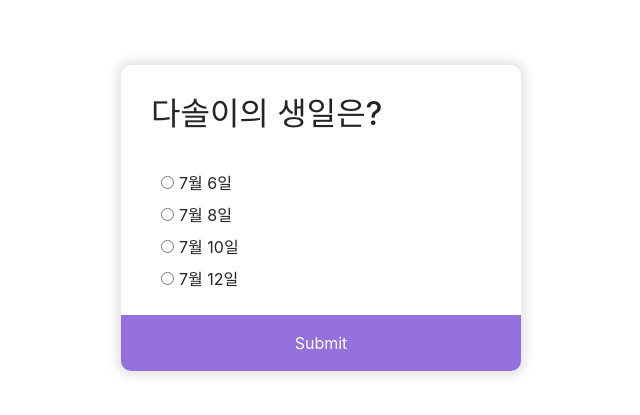
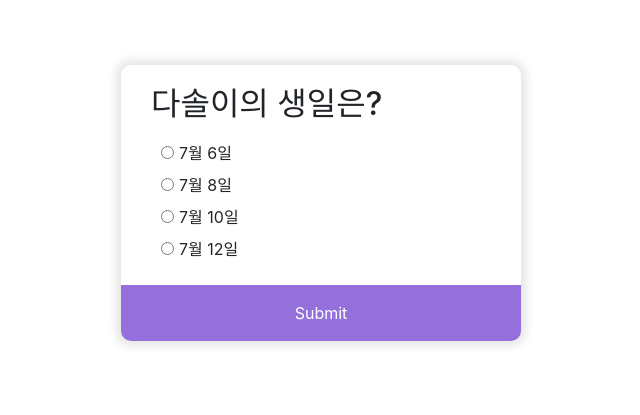
Before and after one commit to dasoljong/Vue-Simple-Projects, a Vue app: page /quiz in a window 1280 px wide. Shown: the part 235-650 px from the top of the page, without its empty margins (319-959 px from the left). Built offline with nearby package versions, Linux system fonts and the light colour scheme.

Commit message:
w: css modified

```diff
--- a/src/components/QuizApp.vue
+++ b/src/components/QuizApp.vue
@@ -151,21 +151,17 @@ export default {
     overflow: hidden;
     margin: 200px auto;
     vertical-align: middle;
-
     h2 {
-      padding: 30px 30px;
+      padding: 20px 30px 10px;
     }
-
     ul {
       list-style-type: none;
-
       li {
         input {
           margin-right: 5px;
         }
       }
     }
-
     button {
       background-color: mediumpurple;
       border: none;
@@ -177,7 +173,6 @@ export default {
       cursor: pointer;
       transition-duration: 0.5s;
     }
-
     button:hover {
       background-color: rebeccapurple;
     }
```
